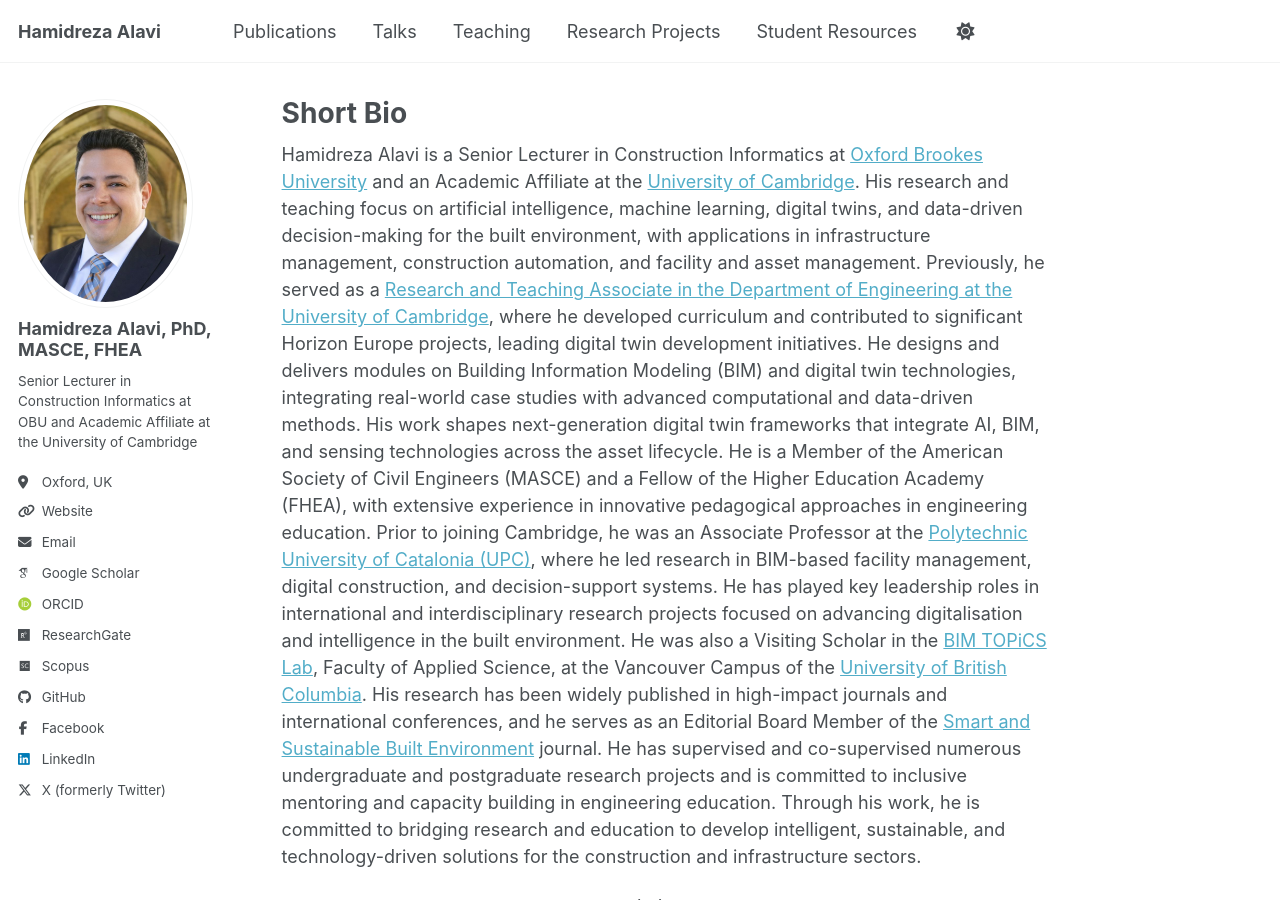
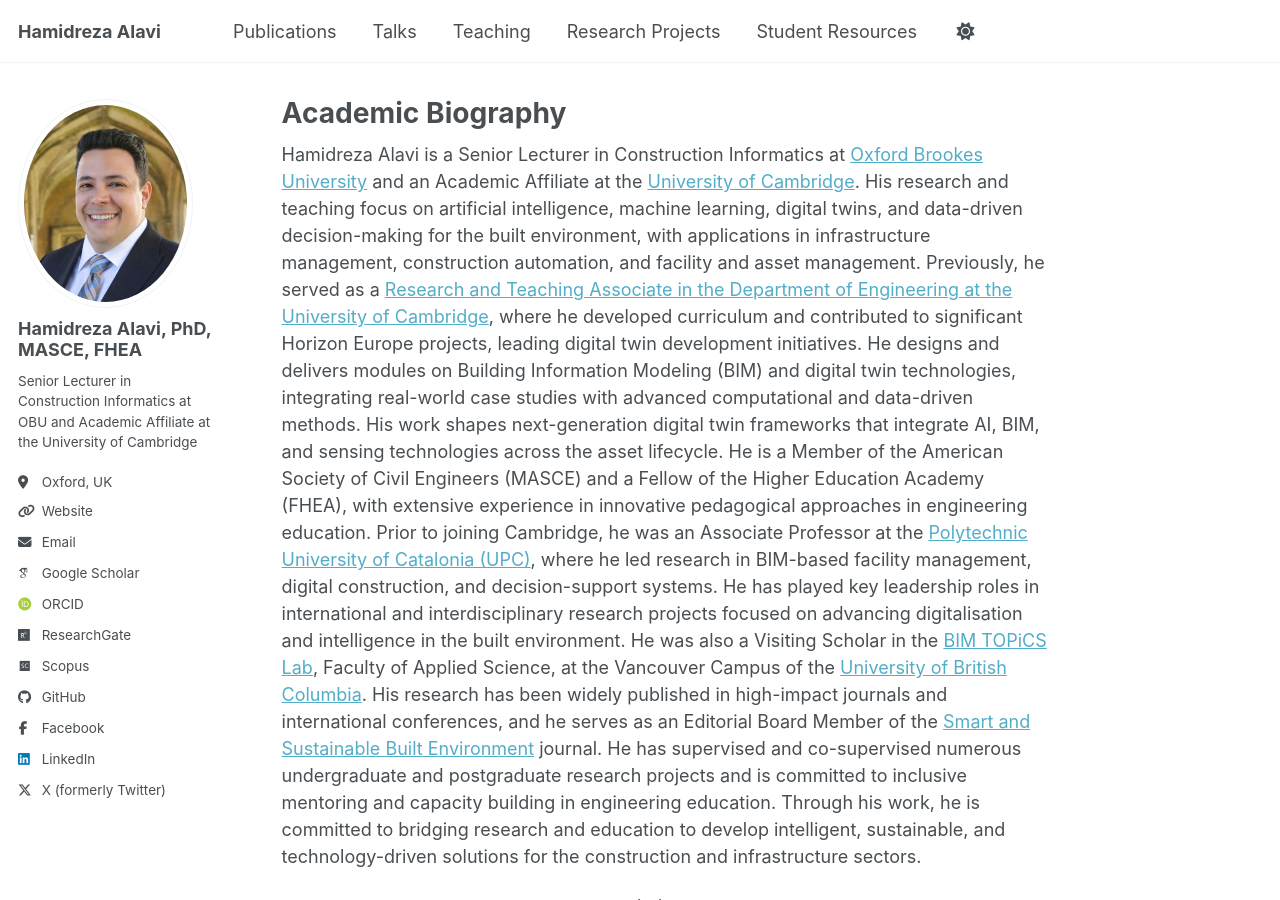
Before and after one commit to Hr-Alavi/Hr-Alavi.github.io, a Jekyll site: the page built from _pages/about.md, in a window 1280 px wide and 900 px high. Built offline with Jekyll 4.4.1, drawn with Linux system fonts in a browser that asks for light colours; some web fonts are replaced; a script bundle is joined from its source files by our own code; library files that are not in the unit come from our copies.

Commit message:
Update about.md

```diff
--- a/_pages/about.md
+++ b/_pages/about.md
@@ -1,6 +1,6 @@
 ---
 permalink: /
-title: "Short Bio"
+title: "Academic Biography"
 author_profile: true
 redirect_from:
   - /about/
```
